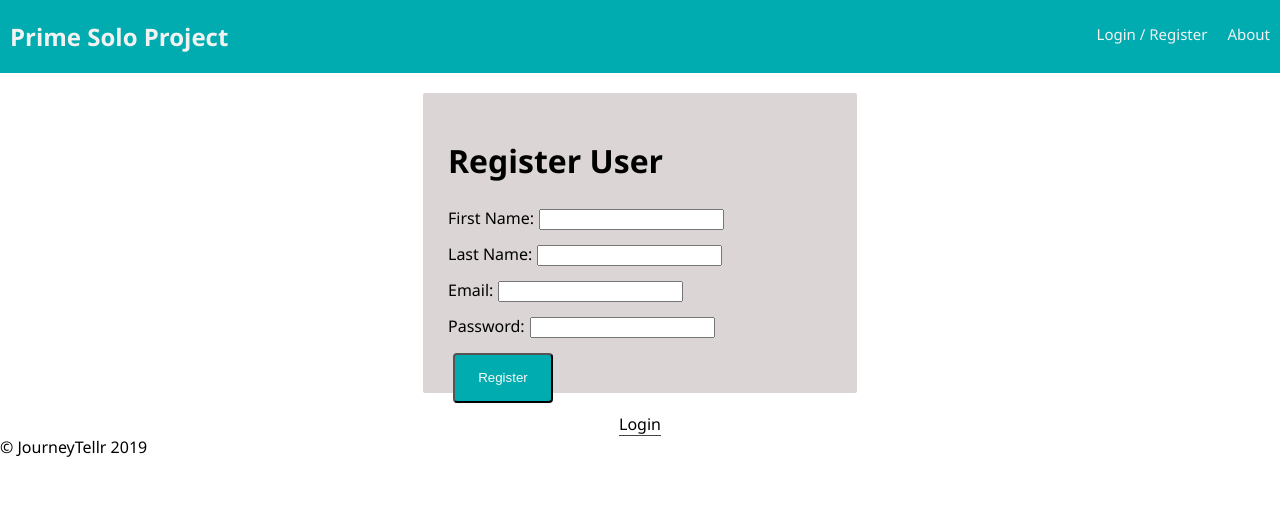
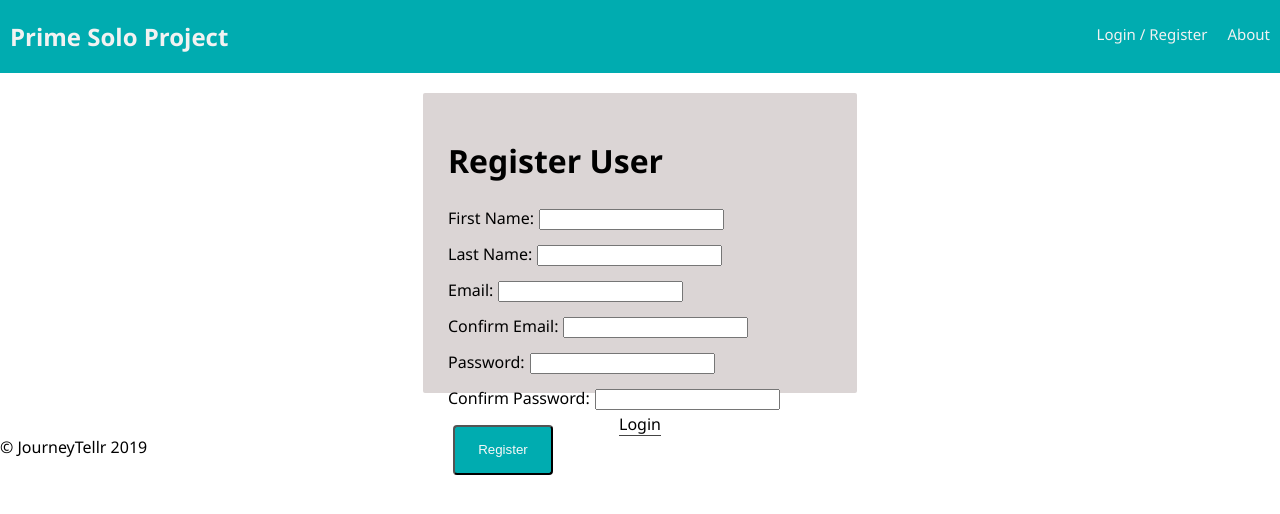
Before and after one commit to journey-tellr-app/MVP, a React (Create React App) app: page /#/home in a window 1280 px wide. Both pictures are taken after a click on the button "Register". Shown: the top 514 px of the page. Built offline with nearby package versions, Linux system fonts and the light colour scheme; no server answers.

Commit message:
confirm email and password added

```diff
--- a/src/components/RegisterPage/RegisterPage.js
+++ b/src/components/RegisterPage/RegisterPage.js
@@ -7,12 +7,14 @@ class RegisterPage extends Component {
     last_name: '',
     email: '',
     password: '',
+    confirm_email: '',
+    confirm_password: ''
   };
 
   registerUser = (event) => {
     event.preventDefault();
 
-    if (this.state.first_name && this.state.last_name && this.state.email && this.state.password) {
+    if (this.state.first_name && this.state.last_name && (this.state.email === this.state.confirm_email) && (this.state.password === this.state.confirm_password)) {
       this.props.dispatch({
         type: 'REGISTER',
         payload: {
@@ -80,6 +82,17 @@ class RegisterPage extends Component {
             </label>
           </div>
           <div>
+            <label htmlFor="confirm_email">
+              Confirm Email:
+              <input
+                type="text"
+                name="confirm_email"
+                value={this.state.confirm_email}
+                onChange={this.handleInputChangeFor('confirm_email')}
+              />
+            </label>
+          </div>
+          <div>
             <label htmlFor="password">
               Password:
               <input
@@ -87,6 +100,17 @@ class RegisterPage extends Component {
                 name="password"
                 value={this.state.password}
                 onChange={this.handleInputChangeFor('password')}
+              />
+            </label>
+          </div>
+          <div>
+            <label htmlFor="confirm_password">
+               Confirm Password:
+              <input
+                type="password"
+                name="confirm_password"
+                value={this.state.confirm_password}
+                onChange={this.handleInputChangeFor('confirm_password')}
               />
             </label>
           </div>
```
